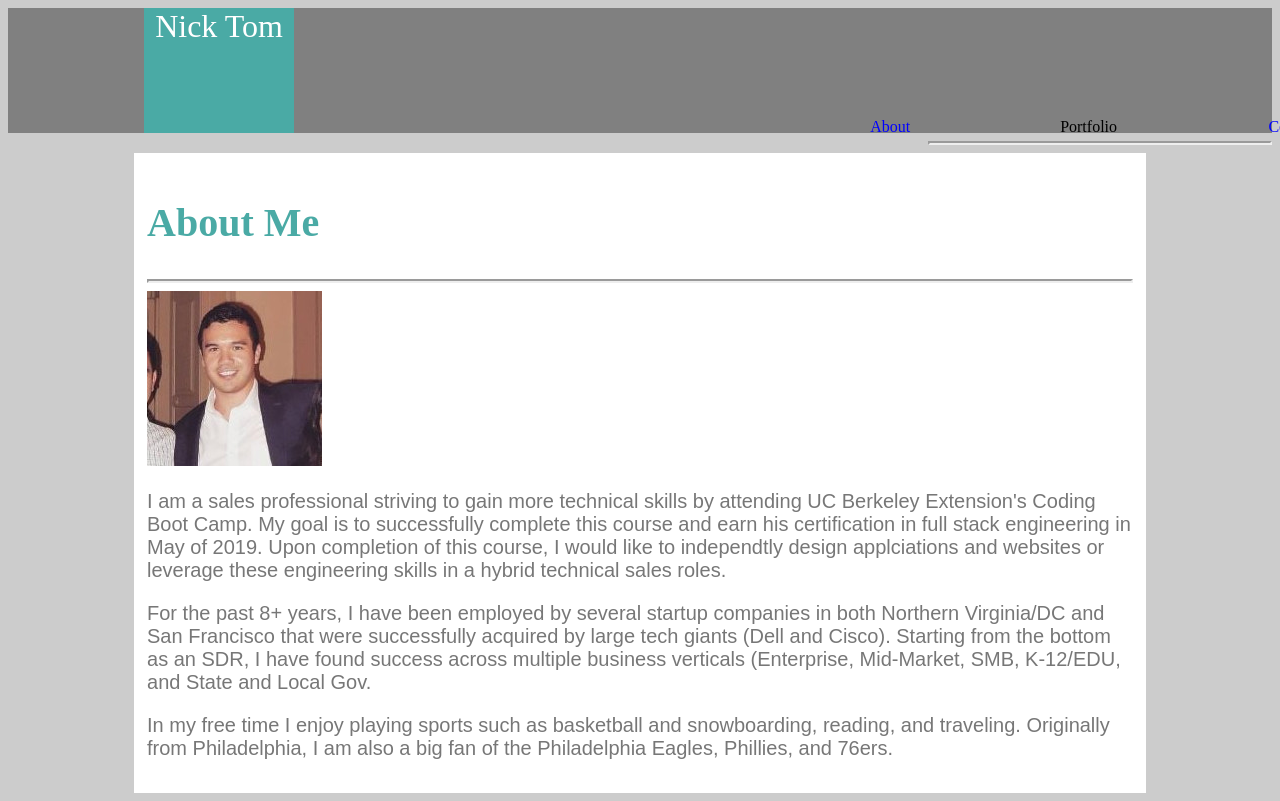
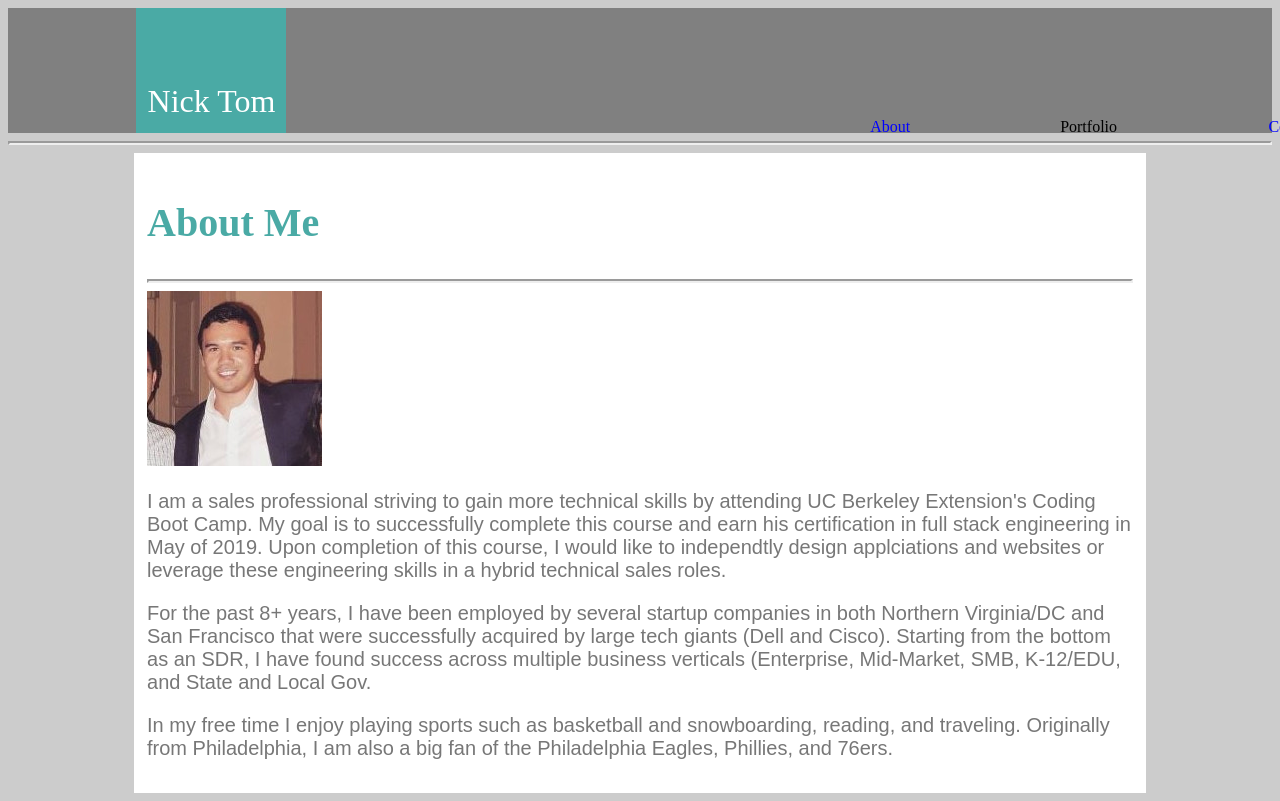
Before and after one commit to nicky2quicky/Basic-Portfolio, a plain HTML site: page index.html in a window 1280 px wide. Shown: the top 801 px of the page. Drawn offline with Linux system fonts and the light colour scheme.

Commit message:
Edited changes to header and name box

```diff
--- a/assets/css/style.css
+++ b/assets/css/style.css
@@ -8,13 +8,15 @@
 .box {
     position: relative;
     width: 150px;
-    height: 125px;
     float: left;
 }
 
 .name {
     top: 25.5%;
-    left: 7.6%;
+    left: 7%;
+    padding-top: 75px;
+    border-bottom: 25px;
+    height: 50px;
     font-size: xx-large;
     color: white;
     margin-bottom: -32px;
@@ -25,6 +27,7 @@
 .About {
     top: 75%;
     left: 42.5%;
+    padding-bottom: 25px;
     color: blue;
     float: left;
 }
```
Also changed, not shown: 1 other file.
